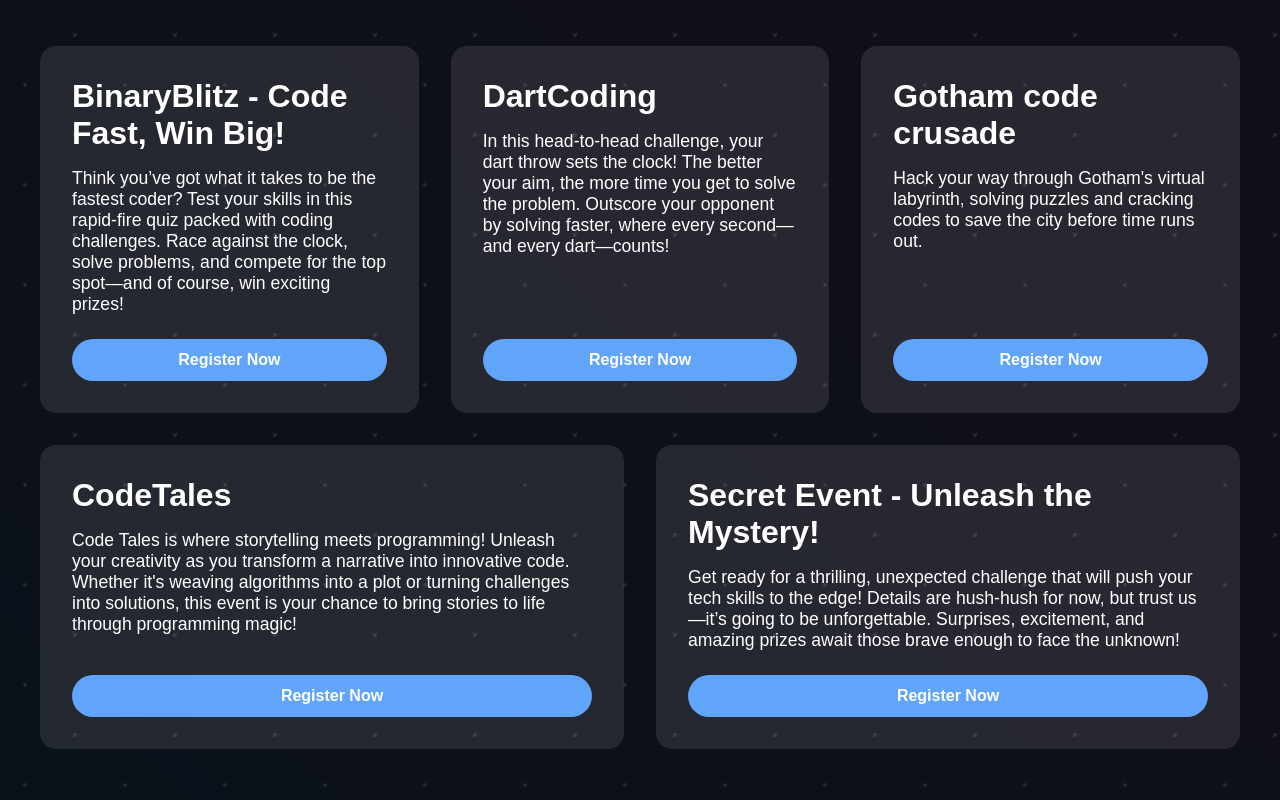
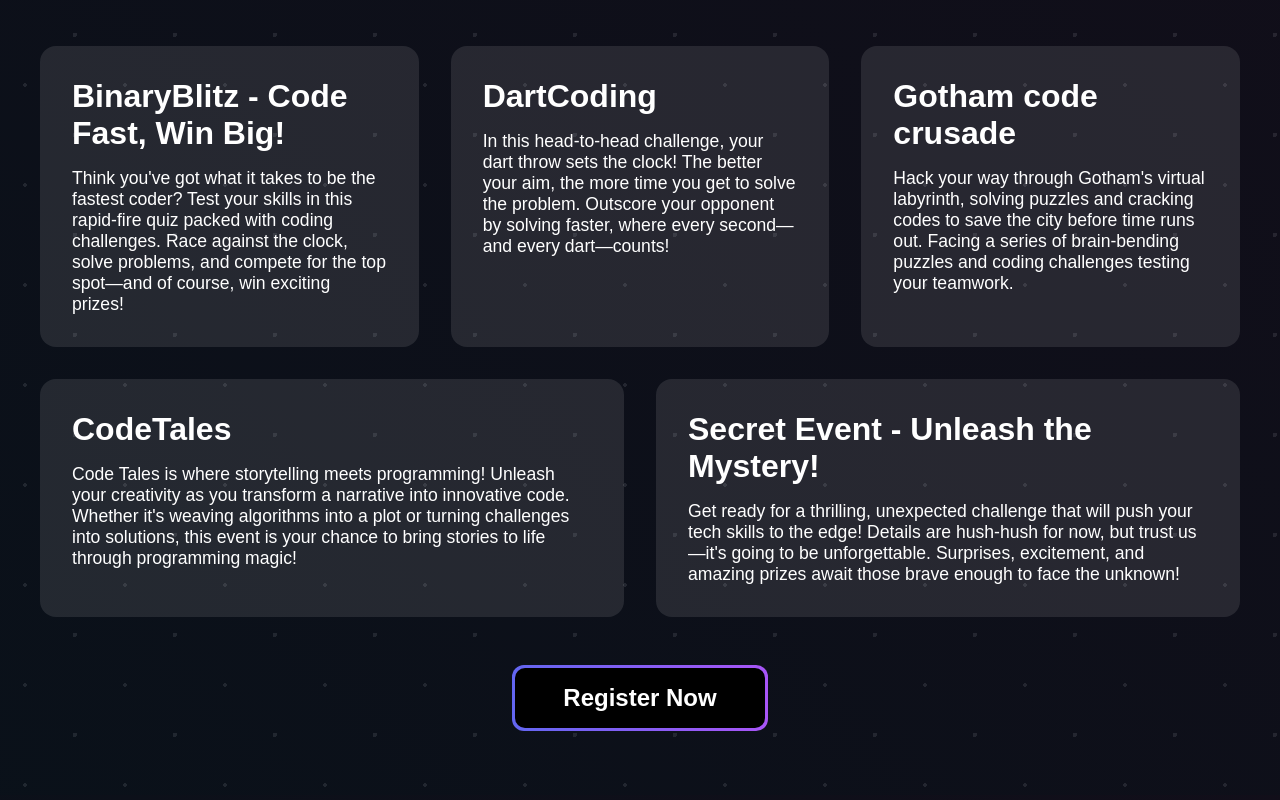
Before and after one commit to thisisthebigo/website, a React (Create React App) app: page / in a window 1280 px wide. Shown: the part 1580-2380 px from the top of the page. Built offline with nearby package versions, Linux system fonts and the light colour scheme.

Commit message:
Added a singular button

```diff
--- a/src/Announce.js
+++ b/src/Announce.js
@@ -176,7 +176,7 @@
                     ...(isMobile ? styles.mobile.description : {}),
                 }}>
                     Ready to spark your journey in tech?<br/>
-                    Join us for an electrifying evening filled with mind-bending challenges, exciting opportunities, and a chance to showcase your talent! Whether you're a coding wizard or just starting out, there's something for everyone. Get ready to win amazing prizes, connect with like-minded peers, and be part of the next wave of innovators. This is your chance to ignite your passion for tech and become a member of TheBigO—where the future is built. 🌟
+                    Join us for an electrifying evening filled with mind-bending challenges, exciting opportunities, and a chance to showcase your talent! Whether you're a coding wizard or just starting out, there's something for everyone. Get ready to win amazing prizes, connect with like-minded peers, and be part of the next wave of innovators. This is your chance to ignite your passion for tech and become a member of The Big O—where the future is built. 🌟
                 </p>
                 <a
                     href="#events"
--- a/src/App.js
+++ b/src/App.js
@@ -10,12 +10,12 @@
   return (
     <>
         <TechClubHero
-            clubName="TheBigO"
+            clubName="The Big O"
             introduction="We are a vibrant community of tech enthusiasts, innovators, and learners. Our mission is to foster creativity, encourage collaboration, and develop cutting-edge skills in technology. Join us to explore the latest tech trends, participate in exciting projects, and shape the future of innovation."
             logoUrl={logo} />
       <Announce />
         <EventCards />
-        <TechClubFooter clubName={"TheBigO"} />
+        <TechClubFooter clubName={"The Big O"} />
     </>
   );
 }
--- a/src/Events.js
+++ b/src/Events.js
@@ -30,7 +30,7 @@
     const events = [
         {
             name: "BinaryBlitz - Code Fast, Win Big!",
-            description: "Think you’ve got what it takes to be the fastest coder? Test your skills in this rapid-fire quiz packed with coding challenges. Race against the clock, solve problems, and compete for the top spot—and of course, win exciting prizes!",
+            description: "Think you've got what it takes to be the fastest coder? Test your skills in this rapid-fire quiz packed with coding challenges. Race against the clock, solve problems, and compete for the top spot—and of course, win exciting prizes!",
         },
         {
             name: "DartCoding",
@@ -38,7 +38,7 @@
         },
         {
             name: "Gotham code crusade",
-            description: "Hack your way through Gotham's virtual labyrinth, solving puzzles and cracking codes to save the city before time runs out.",
+            description: "Hack your way through Gotham's virtual labyrinth, solving puzzles and cracking codes to save the city before time runs out. Facing a series of brain-bending puzzles and coding challenges testing your teamwork.",
         },
         {
             name: "CodeTales",
@@ -46,7 +46,7 @@
         },
         {
             name: "Secret Event - Unleash the Mystery!",
-            description: "Get ready for a thrilling, unexpected challenge that will push your tech skills to the edge! Details are hush-hush for now, but trust us—it’s going to be unforgettable. Surprises, excitement, and amazing prizes await those brave enough to face the unknown!",
+            description: "Get ready for a thrilling, unexpected challenge that will push your tech skills to the edge! Details are hush-hush for now, but trust us—it's going to be unforgettable. Surprises, excitement, and amazing prizes await those brave enough to face the unknown!",
         }
     ];
 
@@ -83,6 +83,7 @@
             justifyContent: 'space-between',
             flexWrap: 'wrap',
             gap: '2rem',
+            marginBottom: '3rem',
         },
         card: {
             flex: '1 1 300px',
@@ -100,21 +101,39 @@
         },
         cardDescription: {
             fontSize: '1.1rem',
-            marginBottom: '1.5rem',
-            flexGrow: 1,
+        },
+        buttonContainer: {
+            display: 'flex',
+            justifyContent: 'center',
+            marginTop: '2rem',
         },
         button: {
-            backgroundColor: '#60a5fa',
-            color: 'white',
-            fontWeight: 'bold',
-            padding: '0.75rem 1.5rem',
-            borderRadius: '9999px',
+            position: 'relative',
+            padding: '3px',
+            backgroundColor: 'transparent',
             border: 'none',
             cursor: 'pointer',
-            transition: 'all 0.3s ease',
+            borderRadius: '12px',
+            display: 'inline-block',
+        },
+        buttonBackground: {
+            position: 'absolute',
+            inset: 0,
+            background: 'linear-gradient(to right, #6366f1, #a855f7)',
+            borderRadius: '12px',
+            opacity: 1,
+            transition: 'opacity 0.3s ease',
+        },
+        buttonInner: {
+            position: 'relative',
+            padding: '16px 48px',
+            backgroundColor: 'black',
+            color: 'white',
+            fontSize: '1.5rem',
+            fontWeight: 'bold',
+            borderRadius: '10px',
+            transition: 'background-color 0.3s ease',
             textDecoration: 'none',
-            display: 'inline-block',
-            textAlign: 'center',
         },
         backgroundPattern: {
             position: 'absolute',
@@ -189,16 +208,25 @@
                         >
                             <h3 style={styles.cardTitle}>{event.name}</h3>
                             <p style={styles.cardDescription}>{event.description}</p>
-                            <a
-                                href="https://docs.google.com/forms/d/e/1FAIpQLSeDVIQ2pmL__lrE9K2hBlm5ospqInsC532sjahPdcN1cmCKkA/viewform"
-                                style={styles.button}
-                                onMouseEnter={(e) => e.target.style.transform = 'scale(1.05)'}
-                                onMouseLeave={(e) => e.target.style.transform = 'scale(1)'}
-                            >
-                                Register Now
-                            </a>
                         </div>
                     ))}
+                </div>
+                <div style={styles.buttonContainer}>
+                    <a
+                        href="https://docs.google.com/forms/d/e/1FAIpQLSeDVIQ2pmL__lrE9K2hBlm5ospqInsC532sjahPdcN1cmCKkA/viewform"
+                        style={{ ...styles.button, textDecoration: 'none' }}
+                        onMouseEnter={(e) => {
+                            e.currentTarget.querySelector('.button-inner').style.backgroundColor = 'transparent';
+                        }}
+                        onMouseLeave={(e) => {
+                            e.currentTarget.querySelector('.button-inner').style.backgroundColor = 'black';
+                        }}
+                    >
+                        <div style={styles.buttonBackground}></div>
+                        <div className="button-inner" style={styles.buttonInner}>
+                            Register Now
+                        </div>
+                    </a>
                 </div>
             </div>
         </div>
```
